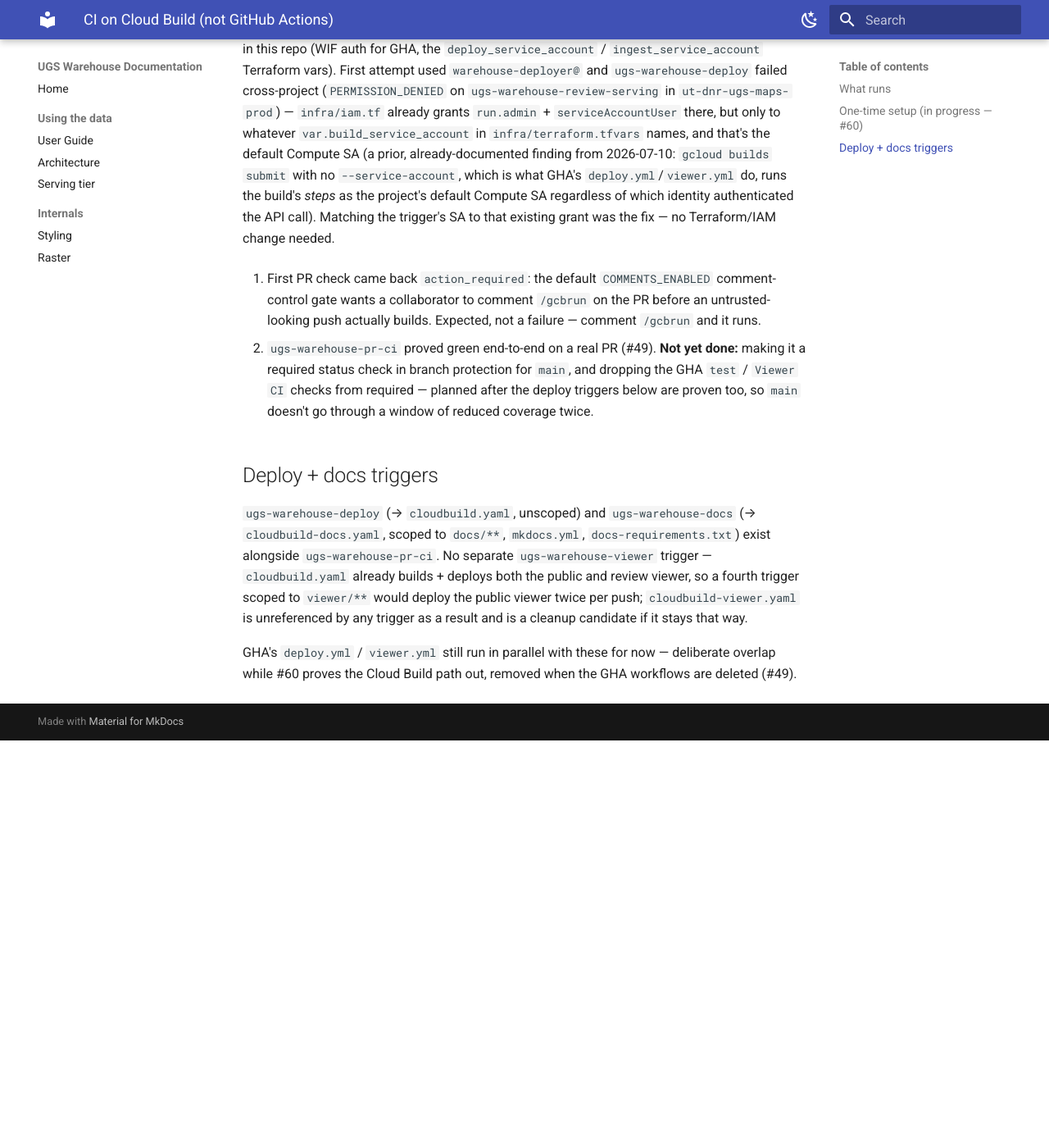
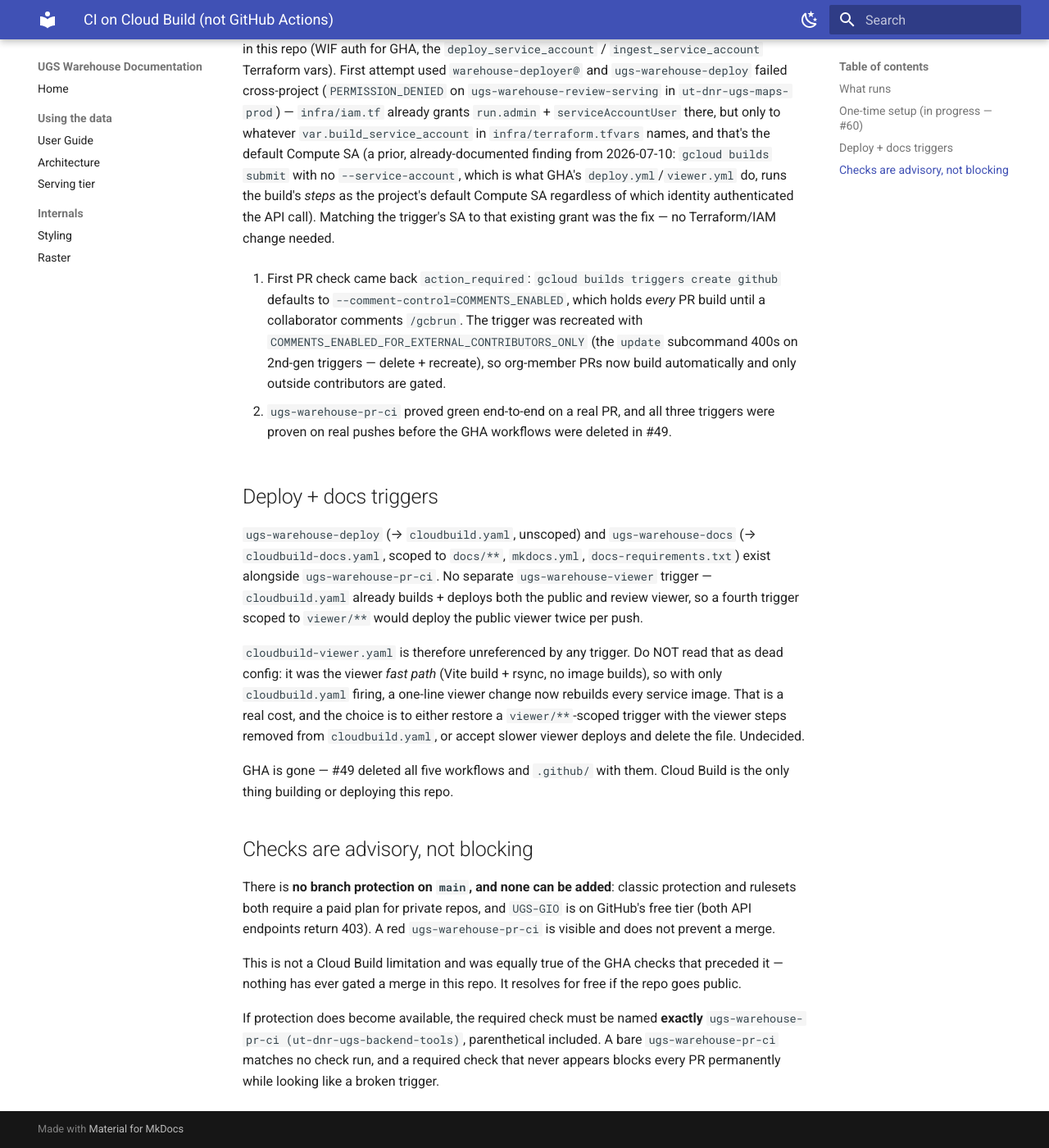
Before and after one commit to UGS-GIO/ugs-warehouse, an MkDocs documentation site: the page built from docs/CLOUD_BUILD_CI.md, in a window 1280 px wide and 1400 px high, scrolled down 1118 px. Shown: the whole window at 82% size. Built offline with MkDocs 1.6.1 and Material for MkDocs 9.7.7, drawn with Linux system fonts in a browser that asks for light colours; before the commit the page ends 2021 px from its top, so only the background shows below that.

Commit message:
docs(ci): correct the trigger doc — checks are advisory, viewer fast path is a live tradeoff
Written while #60 was in flight, so three statements went stale when it landed:

- branch protection was described as "not yet done"; it cannot be done at all — protection and
  rulesets need a paid plan for private repos and UGS-GIO is on the free tier, so no check has ever
  gated a merge here. Records the exact required-check string for whenever that changes.
- comment-control described /gcbrun as the expected workflow; the trigger was recreated with
  COMMENTS_ENABLED_FOR_EXTERNAL_CONTRIBUTORS_ONLY, so org-member PRs build automatically.
- GHA was described as still running in parallel; #49 deleted all five workflows.

Also reframes cloudbuild-viewer.yaml: it is unreferenced, but it was the viewer fast path, so
"unreferenced" means viewer changes now rebuild every image, not that the file is dead weight.

```diff
--- a/docs/CLOUD_BUILD_CI.md
+++ b/docs/CLOUD_BUILD_CI.md
@@ -50,14 +50,14 @@
    the project's default Compute SA regardless of which identity authenticated the API call). Matching
    the trigger's SA to that existing grant was the fix — no Terraform/IAM change needed.
 
-3. First PR check came back `action_required`: the default `COMMENTS_ENABLED` comment-control gate
-   wants a collaborator to comment `/gcbrun` on the PR before an untrusted-looking push actually
-   builds. Expected, not a failure — comment `/gcbrun` and it runs.
+3. First PR check came back `action_required`: `gcloud builds triggers create github` defaults to
+   `--comment-control=COMMENTS_ENABLED`, which holds *every* PR build until a collaborator comments
+   `/gcbrun`. The trigger was recreated with `COMMENTS_ENABLED_FOR_EXTERNAL_CONTRIBUTORS_ONLY` (the
+   `update` subcommand 400s on 2nd-gen triggers — delete + recreate), so org-member PRs now build
+   automatically and only outside contributors are gated.
 
-4. `ugs-warehouse-pr-ci` proved green end-to-end on a real PR (#49). **Not yet done:** making it a
-   required status check in branch protection for `main`, and dropping the GHA `test` / `Viewer CI`
-   checks from required — planned after the deploy triggers below are proven too, so `main` doesn't
-   go through a window of reduced coverage twice.
+4. `ugs-warehouse-pr-ci` proved green end-to-end on a real PR, and all three triggers were proven on
+   real pushes before the GHA workflows were deleted in #49.
 
 ## Deploy + docs triggers
 
@@ -65,8 +65,27 @@
 `cloudbuild-docs.yaml`, scoped to `docs/**`, `mkdocs.yml`, `docs-requirements.txt`) exist alongside
 `ugs-warehouse-pr-ci`. No separate `ugs-warehouse-viewer` trigger — `cloudbuild.yaml` already builds
 + deploys both the public and review viewer, so a fourth trigger scoped to `viewer/**` would deploy
-the public viewer twice per push; `cloudbuild-viewer.yaml` is unreferenced by any trigger as a
-result and is a cleanup candidate if it stays that way.
+the public viewer twice per push.
 
-GHA's `deploy.yml` / `viewer.yml` still run in parallel with these for now — deliberate overlap
-while #60 proves the Cloud Build path out, removed when the GHA workflows are deleted (#49).
+`cloudbuild-viewer.yaml` is therefore unreferenced by any trigger. Do NOT read that as dead config:
+it was the viewer *fast path* (Vite build + rsync, no image builds), so with only `cloudbuild.yaml`
+firing, a one-line viewer change now rebuilds every service image. That is a real cost, and the
+choice is to either restore a `viewer/**`-scoped trigger with the viewer steps removed from
+`cloudbuild.yaml`, or accept slower viewer deploys and delete the file. Undecided.
+
+GHA is gone — #49 deleted all five workflows and `.github/` with them. Cloud Build is the only thing
+building or deploying this repo.
+
+## Checks are advisory, not blocking
+
+There is **no branch protection on `main`, and none can be added**: classic protection and rulesets
+both require a paid plan for private repos, and `UGS-GIO` is on GitHub's free tier (both API
+endpoints return 403). A red `ugs-warehouse-pr-ci` is visible and does not prevent a merge.
+
+This is not a Cloud Build limitation and was equally true of the GHA checks that preceded it —
+nothing has ever gated a merge in this repo. It resolves for free if the repo goes public.
+
+If protection does become available, the required check must be named **exactly**
+`ugs-warehouse-pr-ci (ut-dnr-ugs-backend-tools)`, parenthetical included. A bare `ugs-warehouse-pr-ci`
+matches no check run, and a required check that never appears blocks every PR permanently while
+looking like a broken trigger.
```
